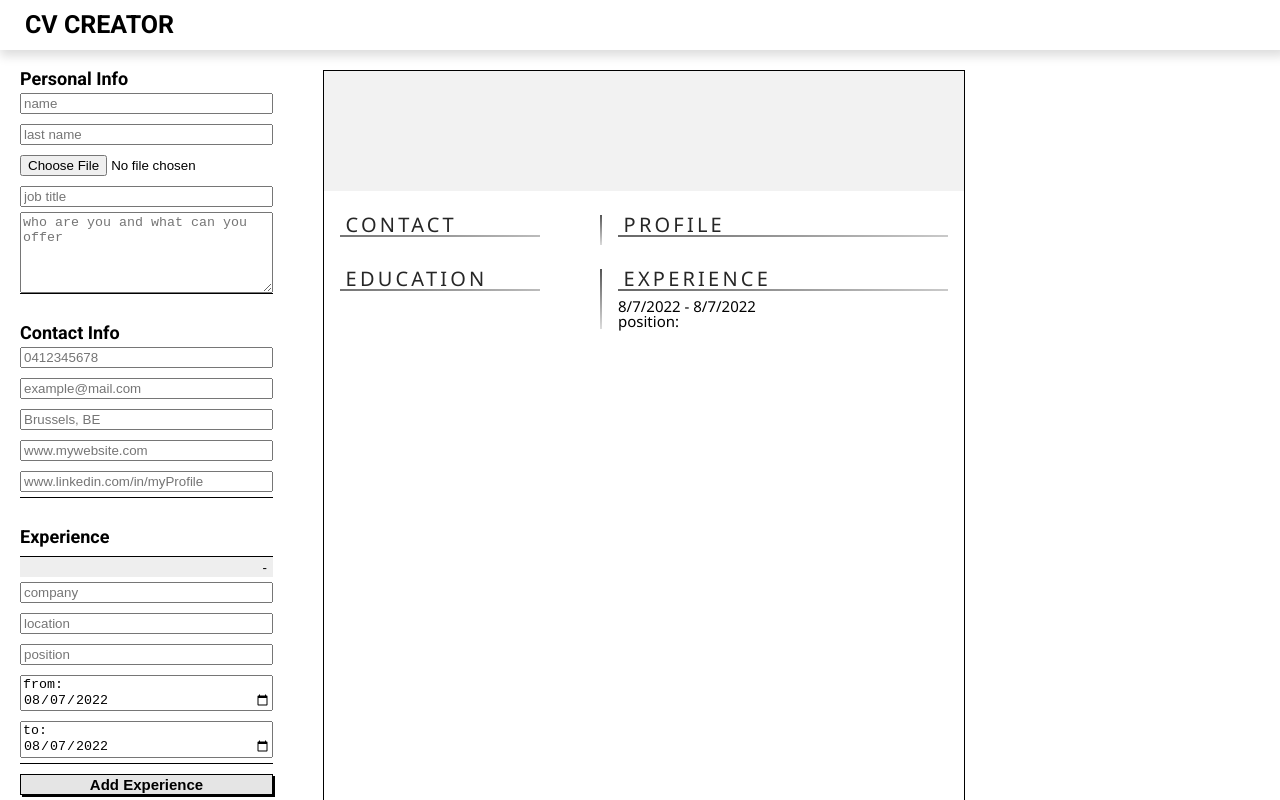
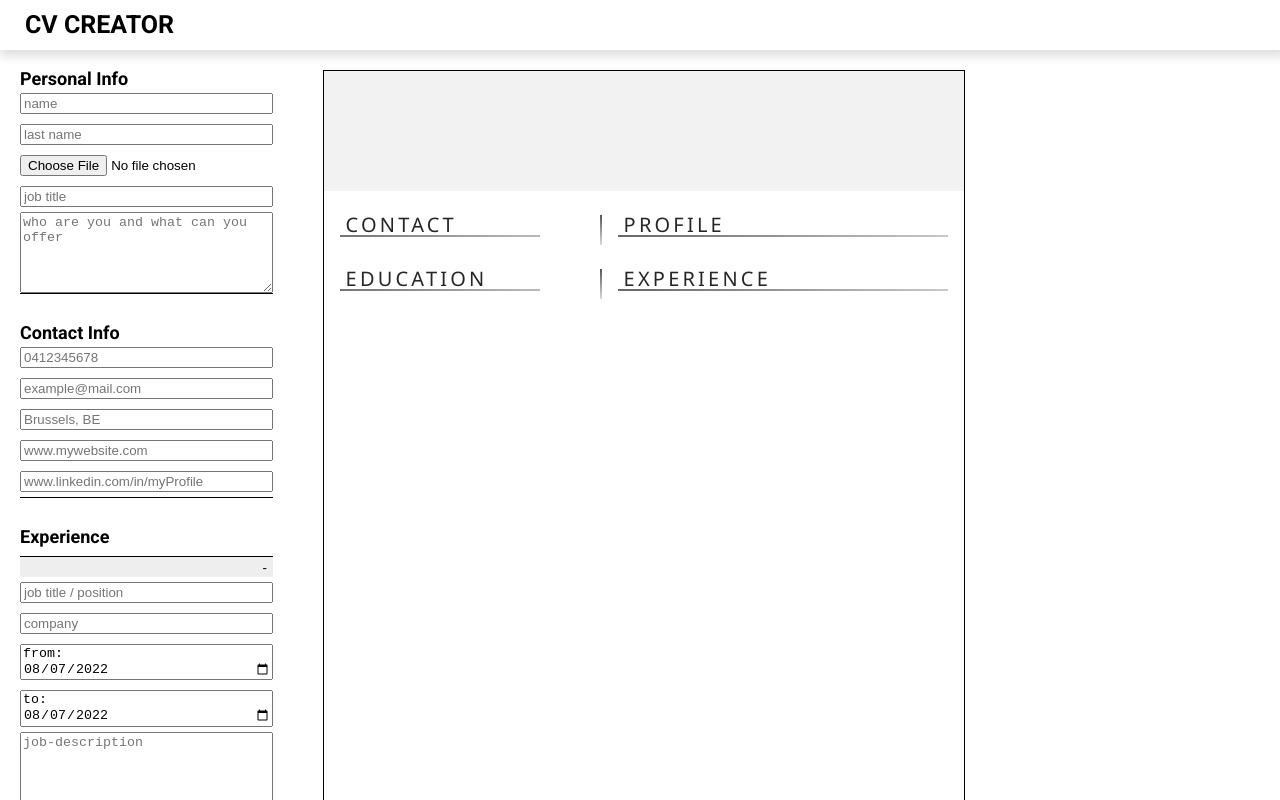
Before and after one commit to RobbeVanslambrouck/react-cv-project, a React (Create React App) app: page / in a window 1280 px wide. Shown: the top 800 px of the page. Built offline with nearby package versions, Linux system fonts and the light colour scheme.

Commit message:
replaced location with job description

```diff
--- a/src/Experience.js
+++ b/src/Experience.js
@@ -4,7 +4,7 @@ const Experience = (id) => {
   experience.id = id;
   experience.company = "";
   experience.position = "";
-  experience.location = "";
+  experience.description = "";
   experience.startDate = new Date();
   experience.endDate = new Date();
 
@@ -16,8 +16,8 @@ const Experience = (id) => {
     experience.position = position;
   };
 
-  experience.setLocation = (location) => {
-    experience.location = location;
+  experience.setDescription = (description) => {
+    experience.description = description;
   };
 
   experience.setStartDate = (date) => {
--- a/src/components/cvElements/Experience.js
+++ b/src/components/cvElements/Experience.js
@@ -1,21 +1,33 @@
 import React, { Component } from "react";
+import { format } from "date-fns";
 
 class Experience extends Component {
+  showExpertience = (exp) => (
+    <div key={exp.id} className="experience">
+      <p className="position">{exp.position}</p>
+      <div>
+        <p className="company">{exp.company}</p>
+        <p className="period">
+          {`${format(exp.startDate, "MM/yy")} - ${format(
+            exp.endDate,
+            "MM/yy"
+          )}`}
+        </p>
+      </div>
+      <p className="location">{exp.description}</p>
+    </div>
+  );
+
   render() {
     return (
       <div className="experiences">
         <p className="section-title">experience</p>
-        {this.props.experiences.map((exp) => (
-          <div key={exp.id} className="experience">
-            <p className="period">
-              {exp.startDate.toLocaleDateString()} -{" "}
-              {exp.endDate.toLocaleDateString()}
-            </p>
-            <p className="company">{exp.company}</p>
-            <p className="location">{exp.location}</p>
-            <p className="position">position: {exp.position}</p>
-          </div>
-        ))}
+        {this.props.experiences.map((exp) => {
+          if (exp.company) {
+            return this.showExpertience(exp);
+          }
+          return null;
+        })}
       </div>
     );
   }
--- a/src/components/forms/ExperienceFrom.js
+++ b/src/components/forms/ExperienceFrom.js
@@ -5,13 +5,13 @@ import Experience from "../../Experience";
 class ExperienceForm extends Component {
   constructor(props) {
     super(props);
-    const { id, company, position, location, startDate, endDate } =
+    const { id, company, position, description, startDate, endDate } =
       this.props.experience;
     this.state = {
       id: id,
       company: company,
       position: position,
-      location: location,
+      description: description,
       startDate: startDate,
       endDate: endDate,
       minimise: false,
@@ -24,11 +24,12 @@ class ExperienceForm extends Component {
   };
 
   updateExperience = () => {
-    const { id, company, position, location, startDate, endDate } = this.state;
+    const { id, company, position, description, startDate, endDate } =
+      this.state;
     const exp = Experience(id);
     exp.setCompany(company);
     exp.setPosition(position);
-    exp.setLocation(location);
+    exp.setDescription(description);
     exp.setStartDate(startDate);
     exp.setEndDate(endDate);
     this.props.update(exp);
@@ -102,6 +103,15 @@ class ExperienceForm extends Component {
           <p className="from-top-summary">{this.state.company}</p>
         </div>
         <form className="experience-form" onSubmit={this.handleSubmit}>
+          <label htmlFor="position">postion:</label>
+          <input
+            type="text"
+            name="position"
+            id="position"
+            placeholder="job title / position"
+            value={this.state.position}
+            onChange={this.handleChange}
+          ></input>
           <label htmlFor="company-name">company name:</label>
           <input
             type="text"
@@ -109,24 +119,6 @@ class ExperienceForm extends Component {
             id="company-name"
             placeholder="company"
             value={this.state.company}
-            onChange={this.handleChange}
-          ></input>
-          <label htmlFor="company-location">location:</label>
-          <input
-            type="text"
-            name="location"
-            id="company-location"
-            placeholder="location"
-            value={this.state.location}
-            onChange={this.handleChange}
-          ></input>
-          <label htmlFor="position">postion:</label>
-          <input
-            type="text"
-            name="position"
-            id="position"
-            placeholder="position"
-            value={this.state.position}
             onChange={this.handleChange}
           ></input>
           <label htmlFor="start-date">start date:</label>
@@ -145,6 +137,15 @@ class ExperienceForm extends Component {
             value={format(this.state.endDate, "yyyy-MM-dd")}
             onChange={this.handleChange}
           ></input>
+          <label htmlFor="job-description">location:</label>
+          <textarea
+            rows={5}
+            name="description"
+            id="job-description"
+            placeholder="job-description"
+            value={this.state.location}
+            onChange={this.handleChange}
+          ></textarea>
         </form>
       </div>
     );
```
